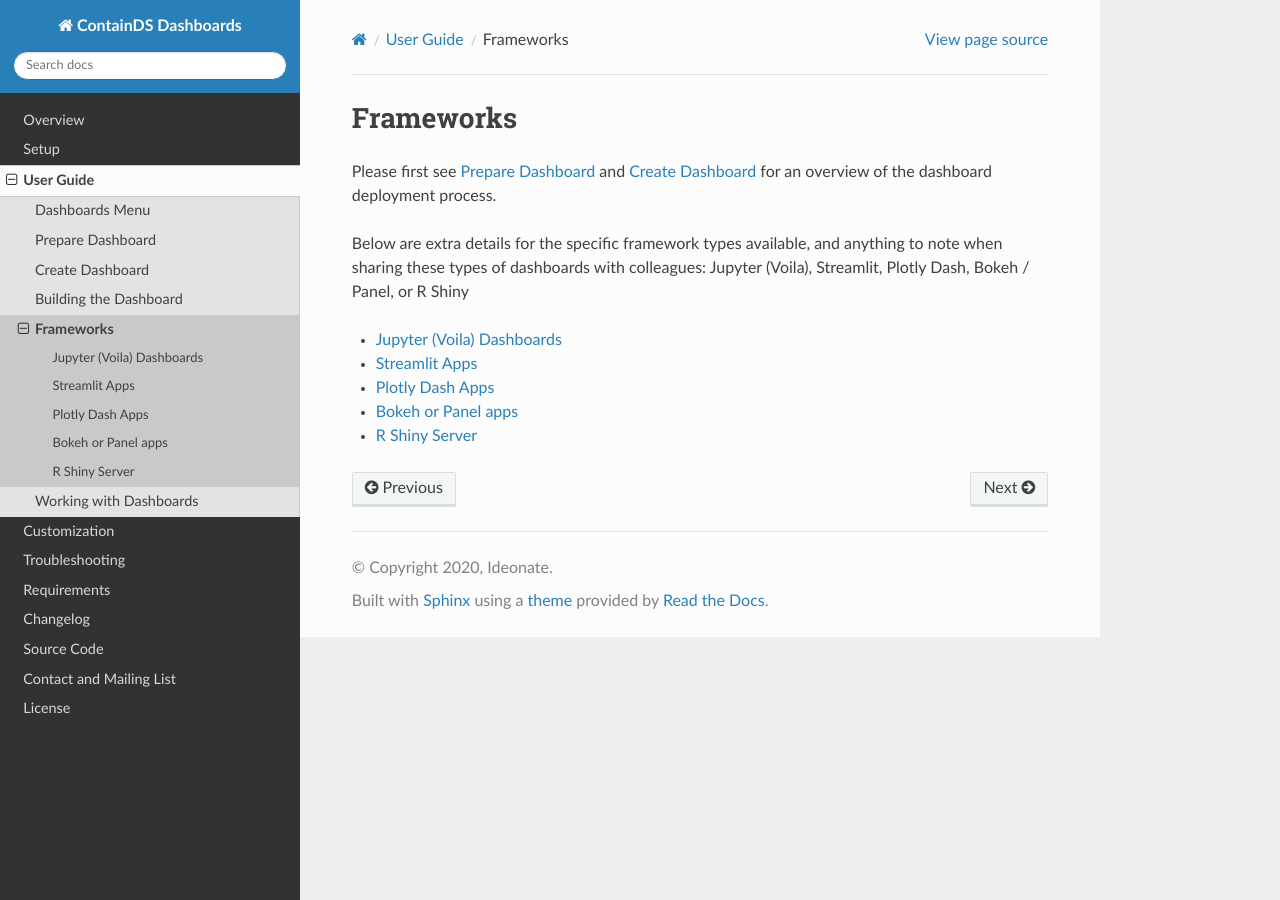
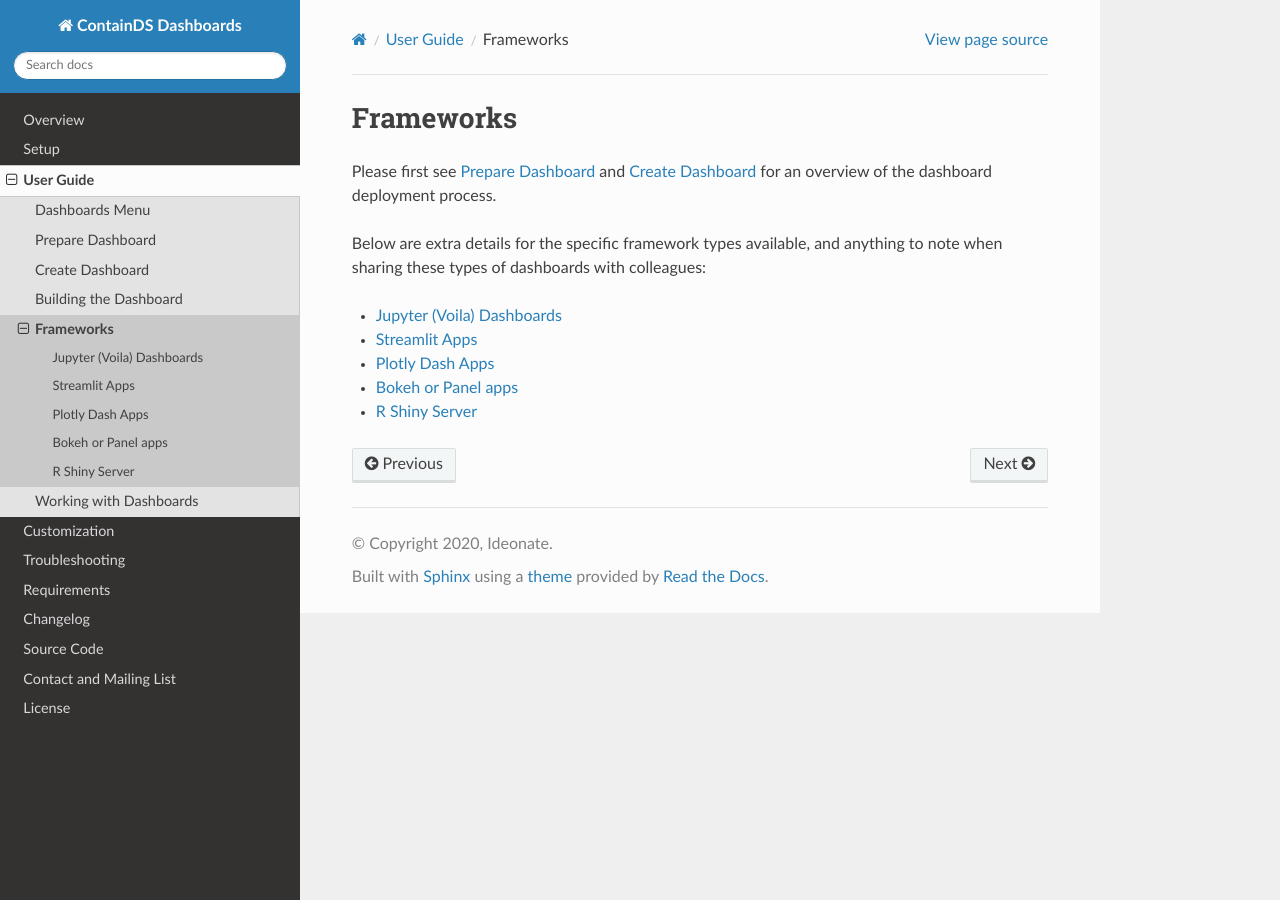
Before and after one commit to ideonate/cdsdashboards, a Sphinx documentation site: the page built from docs/chapters/userguide/frameworks.rst, in a window 1280 px wide. Built offline with Sphinx 7.4.7 and the Read the Docs theme 2.0.0, drawn with Linux system fonts in a browser that asks for light colours.

Commit message:
fixed doc tree

```diff
--- a/docs/chapters/userguide/dashboard_menu.rst
+++ b/docs/chapters/userguide/dashboard_menu.rst
@@ -6,7 +6,7 @@
 Once :ref:`set up<setup>` your JupyterHub have a new Dashboards menu. It will also have a Named Server section if this wasn't enabled
 previously (or hidden in :ref:`customization`).
 
-.. figure:: ../../../../_static/screenshots/userguide/dashboard_menu/NamedServers.png
+.. figure:: ../../_static/screenshots/userguide/dashboard_menu/NamedServers.png
    :alt: JupyterHub with Dashboards
 
 If you click on the 'Dashboards' menu you will see the main Dashboards page. This shows you a list of your existing dashboards, plus any
@@ -14,5 +14,5 @@
 
 You can also click the links to view the interactive dashboards themselves.
 
-.. figure:: ../../../../_static/screenshots/userguide/dashboard_menu/DashboardsPage.png
+.. figure:: ../../_static/screenshots/userguide/dashboard_menu/DashboardsPage.png
    :alt: Dashboards Page
--- a/docs/chapters/userguide/frameworks.rst
+++ b/docs/chapters/userguide/frameworks.rst
@@ -6,7 +6,6 @@
 Please first see :ref:`prepare_dashboard` and :ref:`create_dashboard` for an overview of the dashboard deployment process.
 
 Below are extra details for the specific framework types available, and anything to note when sharing these types of dashboards with colleagues:
-Jupyter (Voila), Streamlit, Plotly Dash, Bokeh / Panel, or R Shiny
 
 .. toctree::
    :maxdepth: 1
```
Also changed, not shown: docs/chapters/userguide/working.rst (+9 -9 lines).
